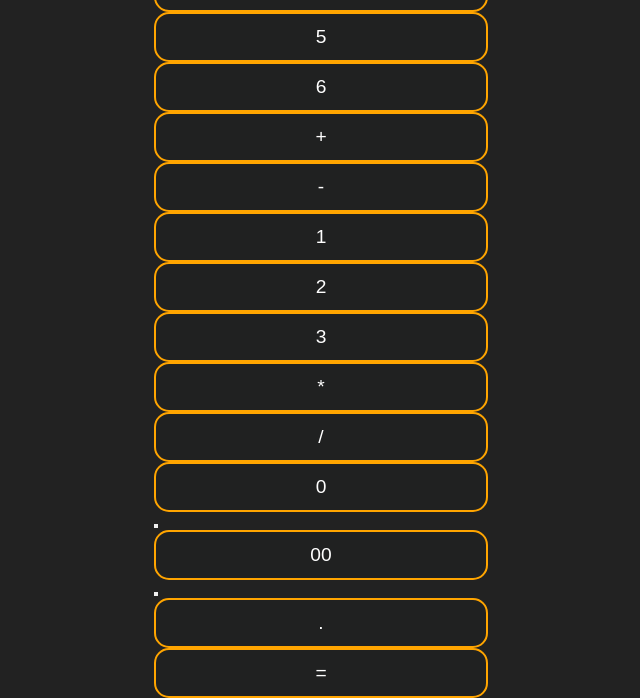
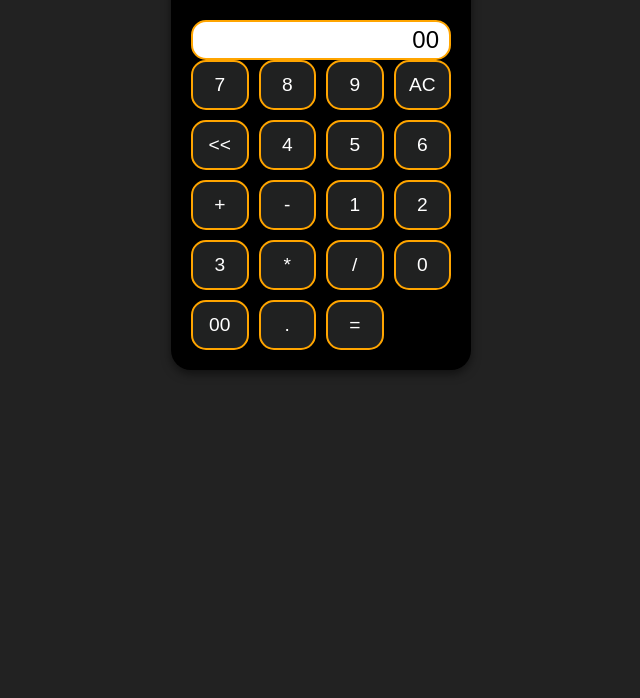
Before and after one commit to Hanamaraddi17/Calculator, a plain HTML site: page Calc/index.html in a window 1280 px wide. Shown: the part 246-944 px from the top of the page, without its empty margins (319-959 px from the left). After the commit the page ends 800 px from the top, so only its background shows below. Drawn offline with Linux system fonts and the light colour scheme.

Commit message:
Update index.html

```diff
--- a/Calc/index.html
+++ b/Calc/index.html
@@ -2,44 +2,38 @@
 <html lang="en">
 <head>
     <meta charset="UTF-8">
-
     <meta name="viewport" content="width=device-width, initial-scale=1.0">
     <link rel="stylesheet" href="calc.css">
     <title>Calculator</title>
 </head>
 <body>
-        <div>
-            <div class="clac-container" >
+    <div class="calc-container">
         <div class="title">Calculator</div>
-                <input type="text"  value="00" class="display" id="text">
-                <div>
-                </div>
-                <div>
-                    <button class="num" id="7" onclick=" display(this.value)" value="7">7</button>
-                    <button class="num" id="8" onclick=" display(this.value)" value="8">8</button>
-                    <button class="num" id="9" onclick=" display(this.value)" value="9">9</button>
+        <input type="text" value="00" class="display" id="text" readonly>
+
+        <div class="button-grid">
+            <button class="num" id="7" onclick="display(this.value)" value="7">7</button>
+            <button class="num" id="8" onclick="display(this.value)" value="8">8</button>
+            <button class="num" id="9" onclick="display(this.value)" value="9">9</button>
             <button class="num" id="ac" onclick="AC()">AC</button>
             <button class="num" id="clr" onclick="Clr()"><<</button>
-                </div>
-                <div>
-                    <button class="num" id="4" onclick=" display(this.value)" value="4">4</button>
-                    <button class="num" id="5" onclick=" display(this.value)" value="5">5</button>
-                    <button class="num" id="6" onclick=" display(this.value)" value="6">6</button>
-                    <button class="num"  onclick="oparator(1)" id="add">+</button>
-                    <button class="num" onclick="oparator(2)"id="sub">-</button>
-                </div>
-                <div>
-            <button class="num" id="1" onclick=" display(this.value)" value="1">1</button>
-            <button class="num" id="2" onclick=" display(this.value)" value="2">2</button>
-            <button class="num" id="3" onclick=" display(this.value)" value="3">3</button>
-            <button class="num" onclick=oparator(3) id="mul">*</button>
-            <button class="num" onclick=oparator(4) id="div">/</button>
-        </div>
-        <button class="num" id="0" onclick=" display(this.value)" value="0">0<button>
-            <button class="num" id="00" onclick=" display(this.value)" value="00">00<button>
-                <button class="num"  id="." onclick="display(this.value) " value=".">.</button>
-                <button class="num" id="eql" onclick=eql() id="eql">=</button>
 
+            <button class="num" id="4" onclick="display(this.value)" value="4">4</button>
+            <button class="num" id="5" onclick="display(this.value)" value="5">5</button>
+            <button class="num" id="6" onclick="display(this.value)" value="6">6</button>
+            <button class="num" onclick="oparator(1)" id="add">+</button>
+            <button class="num" onclick="oparator(2)" id="sub">-</button>
+
+            <button class="num" id="1" onclick="display(this.value)" value="1">1</button>
+            <button class="num" id="2" onclick="display(this.value)" value="2">2</button>
+            <button class="num" id="3" onclick="display(this.value)" value="3">3</button>
+            <button class="num" onclick="oparator(3)" id="mul">*</button>
+            <button class="num" onclick="oparator(4)" id="div">/</button>
+
+            <button class="num" id="0" onclick="display(this.value)" value="0">0</button>
+            <button class="num" id="00" onclick="display(this.value)" value="00">00</button>
+            <button class="num" id="." onclick="display(this.value)" value=".">.</button>
+            <button class="num" id="eql" onclick="eql()">=</button>
         </div>
     </div>
 </body>
```
Lines whose indentation alone changed are shown as unchanged.
